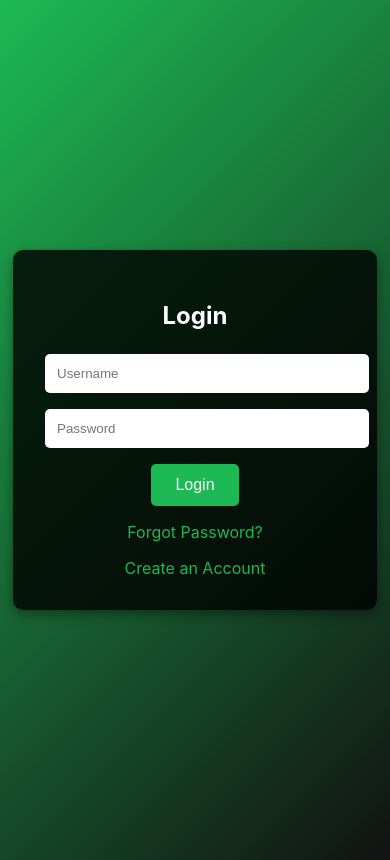
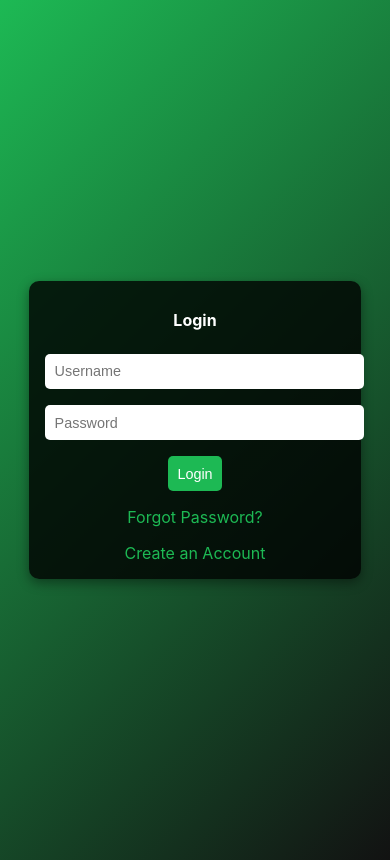
Before and after one commit to MMannuru/SpotifyWrapper, a Django app: template spotify_wrapped/core/templates/core/login.html in a window 390 px wide. Run offline with Django 3.2, Linux system fonts and the light colour scheme; the template is opened without the code that fills it, so the values that code supplies are empty.

Commit message:
Improved responsive design (media) for describe music html

```diff
--- a/spotify_wrapped/core/templates/core/login.html
+++ b/spotify_wrapped/core/templates/core/login.html
@@ -61,6 +61,23 @@
         a:hover {
             text-decoration: underline;
         }
+
+        /* Responsive Design */
+        @media (max-width: 480px) {
+            .login-container {
+                padding: 1.0rem; /* Reduce padding on smaller screens */
+            }
+
+            h2 {
+                font-size: 1.0rem; /* Slightly smaller heading for smaller devices */
+            }
+
+            button, input[type="text"], input[type="password"] {
+                font-size: 0.9rem; /* Adjust font size for inputs and buttons */
+                padding: 0.6rem;
+            }
+        }
+
     </style>
 </head>
 <body>
```
Also changed, not shown: spotify_wrapped/core/templates/core/describe_music.html (+44 -0 lines).
